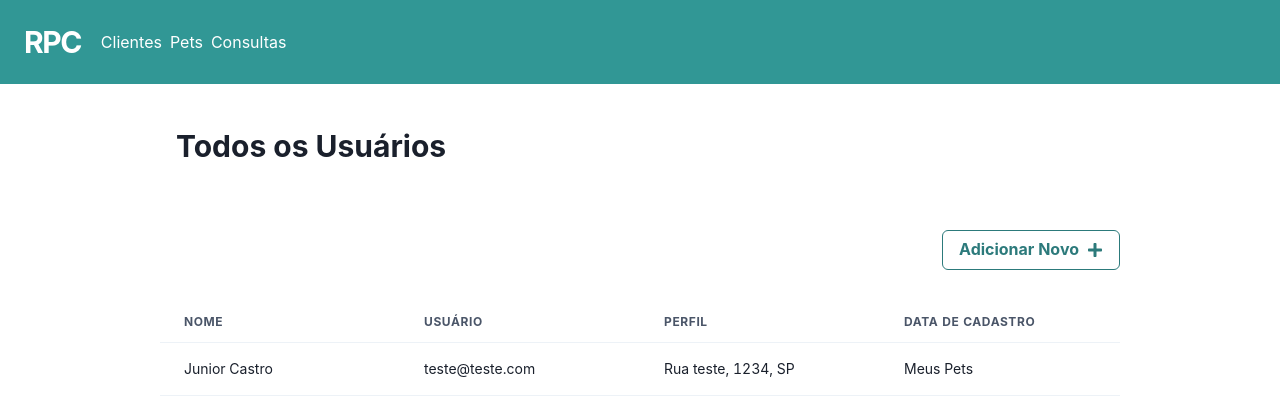
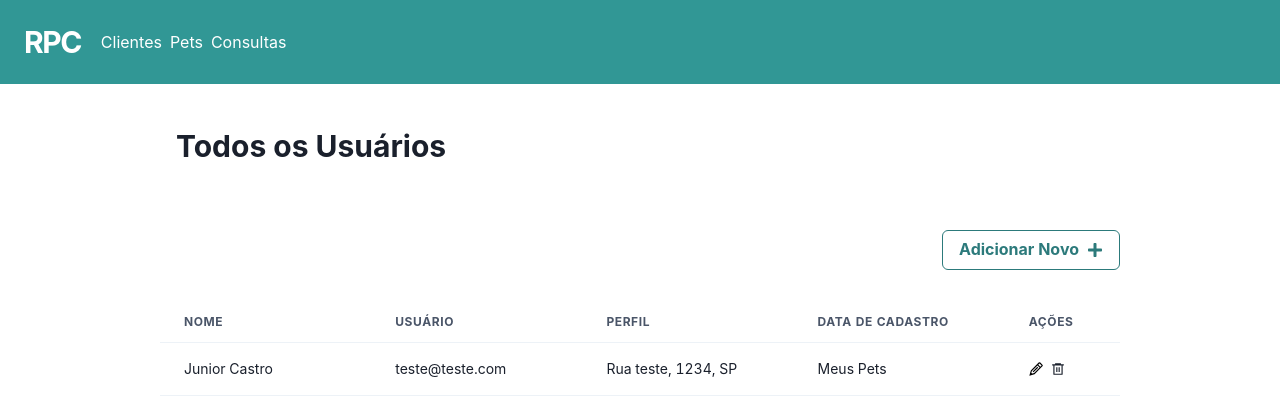
Before and after one commit to devcastrojunin/rede-petcontrol-frontend, a React (Create React App) app: page /usuarios in a window 1280 px wide. Shown: the top 416 px of the page. Built offline with nearby package versions, Linux system fonts and the light colour scheme.

Commit message:
adicionando icones e link

```diff
--- a/src/components/GlobalTable/index.jsx
+++ b/src/components/GlobalTable/index.jsx
@@ -1,7 +1,10 @@
-import { Button, Flex, Spacer, Table, Tbody, Td, Th, Thead, Tr } from "@chakra-ui/react";
+import { Button, Flex, HStack, Spacer, Table, Tbody, Td, Th, Thead, Tr} from "@chakra-ui/react";
 import { FaPlus } from "react-icons/fa";
+import { GrEdit } from "react-icons/gr";
+import { RiDeleteBin6Line } from "react-icons/ri";
+import { Link } from "react-router-dom";
 
-export default function GlobalTable({ tableHead, goToAdd }) {
+export default function GlobalTable({ tableHead, goToAdd, goToEdit }) {
     return (
         <>
             <Flex>
@@ -32,6 +35,12 @@ export default function GlobalTable({ tableHead, goToAdd }) {
                         <Td>teste@teste.com</Td>
                         <Td>Rua teste, 1234, SP</Td>
                         <Td>Meus Pets</Td>
+                        <Td >
+                            <HStack>
+                                <Link to={`${goToEdit}`}><GrEdit/></Link>
+                                <RiDeleteBin6Line/>
+                            </HStack>
+                        </Td>
                     </Tr>
                 </Tbody>
 
--- a/src/pages/Clientes/index.jsx
+++ b/src/pages/Clientes/index.jsx
@@ -6,7 +6,7 @@ import GlobalTable from "../../components/GlobalTable";
 export default function Clientes() {
 
     const navigate = useNavigate();
-    let tableHead = ["Nome", "Email", "Endereço", "Pets" ];
+    let tableHead = ["Nome", "Email", "Endereço", "Pets", "Ações" ];
 
     const goToAdd = () => navigate('/clientes/cadastrar')
 
@@ -16,7 +16,7 @@ export default function Clientes() {
             <Box w="75%" h="100%">
                 <Box fontWeight="bold" fontSize="30px" mb={61} mt={10} pl={4}>Todos os Clientes</Box>
 
-                <GlobalTable tableHead={tableHead} goToAdd={goToAdd}/>
+                <GlobalTable tableHead={tableHead} goToAdd={goToAdd} goToEdit="/clientes/editar/6"/>
             </Box>
         </Center>
 
--- a/src/pages/Pets/index.jsx
+++ b/src/pages/Pets/index.jsx
@@ -6,7 +6,7 @@ export default function Pets() {
 
     const navigate = useNavigate();
 
-    let tableHead = ["Nome", "Raça", "Dono", "Categoria" ];
+    let tableHead = ["Nome", "Raça", "Dono", "Categoria", "Ações" ];
 
     const goToAdd = () => navigate('/pets/cadastrar')
 
@@ -15,7 +15,7 @@ export default function Pets() {
             <Box w="75%" h="100%">
                 <Box fontWeight="bold" fontSize="30px" mb={61} mt={10} pl={4}>Todos os Pets</Box>
 
-                <GlobalTable tableHead={tableHead} goToAdd={goToAdd}/>
+                <GlobalTable tableHead={tableHead} goToAdd={goToAdd} goToEdit="/pets/editar/6"/>
             </Box>
         </Center>
     );
--- a/src/pages/Usuarios/index.jsx
+++ b/src/pages/Usuarios/index.jsx
@@ -6,7 +6,7 @@ export default function Usuarios() {
 
     const navigate = useNavigate();
 
-    let tableHead = ["Nome", "Usuário", "Perfil", "Data de cadastro" ];
+    let tableHead = ["Nome", "Usuário", "Perfil", "Data de cadastro", "Ações" ];
 
     const goToAdd = () => navigate('/usuarios/cadastrar')
 
@@ -16,7 +16,7 @@ export default function Usuarios() {
             <Box w="75%" h="100%">
                 <Box fontWeight="bold" fontSize="30px" mb={61} mt={10} pl={4}>Todos os Usuários</Box>
 
-                <GlobalTable tableHead={tableHead} goToAdd={goToAdd}/>
+                <GlobalTable tableHead={tableHead} goToAdd={goToAdd} goToEdit="/usuarios/editar/6"/>
             </Box>
         </Center>
 
```
